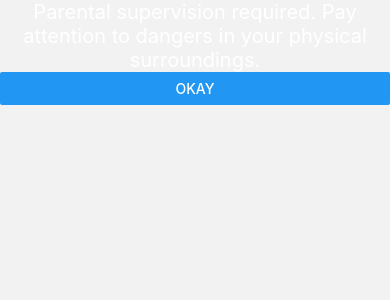
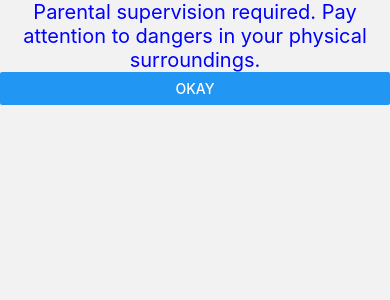
Before and after one commit to ReactVision/samples, a React Native app in the folder ARDrivingCar/: screen /CautionScreen in a window 390 px wide. Shown: the top 300 px of the page. Built offline with nearby package versions, Linux system fonts and the light colour scheme; what @viro-community/react-viro would draw is missing.

Commit message:
Update button text color

```diff
--- a/ARDrivingCar/src/styles/styles.js
+++ b/ARDrivingCar/src/styles/styles.js
@@ -14,7 +14,7 @@ const styles = StyleSheet.create({
     fontFamily : 'BebasNeue-Regular',
   },
   instructionText : {
-    color : 'white',
+    color : colors.white,
     fontSize : 18,
     textAlign : 'center',
     fontFamily : 'BebasNeue-Regular',
@@ -104,7 +104,7 @@ const styles = StyleSheet.create({
     backgroundColor : colors.transparent,
   },
   buttonText: {
-    color: colors.white,
+    color: colors.button,
     textAlign:'center',
     fontSize : 20
   },
```
